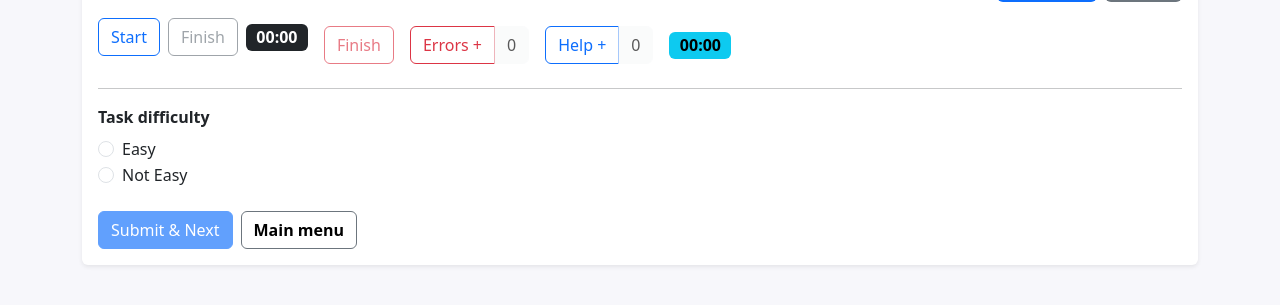
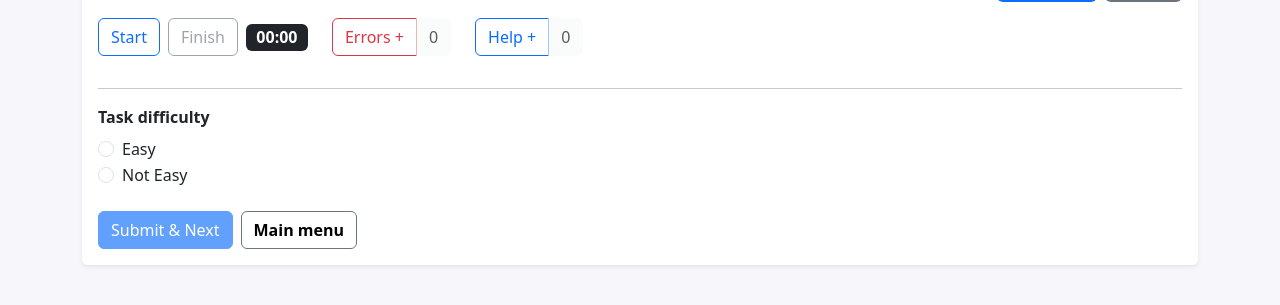
Before and after one commit to Hend-khalid/learnability-tool-v11, a Flask app: template templates/task.html in a window 1280 px wide. Shown: the part 121-426 px from the top of the page. Run offline with Flask 3, Linux system fonts and the light colour scheme; the template is opened without the code that fills it, so the values that code supplies are empty.

Commit message:
Update task.html

```diff
--- a/templates/task.html
+++ b/templates/task.html
@@ -9,6 +9,7 @@
         <span class="badge text-bg-secondary">Task {{ idx + 1 }} of {{ total }}</span>
       </div>
     </div>
+
     <p class="lead">{{ task_text }}</p>
 
     <form id="taskForm" method="POST">
@@ -16,33 +17,29 @@
       <input type="hidden" name="errors_count" id="errors_count" value="0">
       <input type="hidden" name="help_count" id="help_count" value="0">
 
+      <!-- Controls row (single copy, IDs are unique) -->
       <div class="row g-3 align-items-center">
         <div class="col-auto">
           <div class="d-flex align-items-center gap-2 mb-3">
+            <!-- timer controls -->
             <button class="btn btn-outline-primary" type="button" id="startBtn">Start</button>
             <button class="btn btn-outline-secondary" type="button" id="finishBtn" disabled>Finish</button>
             <span id="timerBadge" class="badge bg-dark">00:00</span>
-</div>
-        </div>
-        <div class="col-auto">
-          <button class="btn btn-outline-danger" type="button" id="finishBtn" disabled>Finish</button>
-        </div>
-        <div class="col-auto">
-          <div class="btn-group" role="group">
+
+            <!-- counters -->
+            <div class="ms-3 btn-group" role="group">
               <button class="btn btn-outline-danger" type="button" id="errorPlus">Errors +</button>
               <span class="btn btn-light disabled" id="errorsDisplay">0</span>
             </div>
-        </div>
-        <div class="col-auto">
-          <div class="btn-group" role="group">
+
+            <div class="ms-3 btn-group" role="group">
               <button class="btn btn-outline-primary" type="button" id="helpPlus">Help +</button>
               <span class="btn btn-light disabled" id="helpDisplay">0</span>
             </div>
           </div>
-        <div class="col-auto">
-          <span class="badge text-bg-info" id="timerBadge">00:00</span>
         </div>
       </div>
+      <!-- /Controls row -->
 
       <hr>
 
```
Lines whose indentation alone changed are shown as unchanged.
